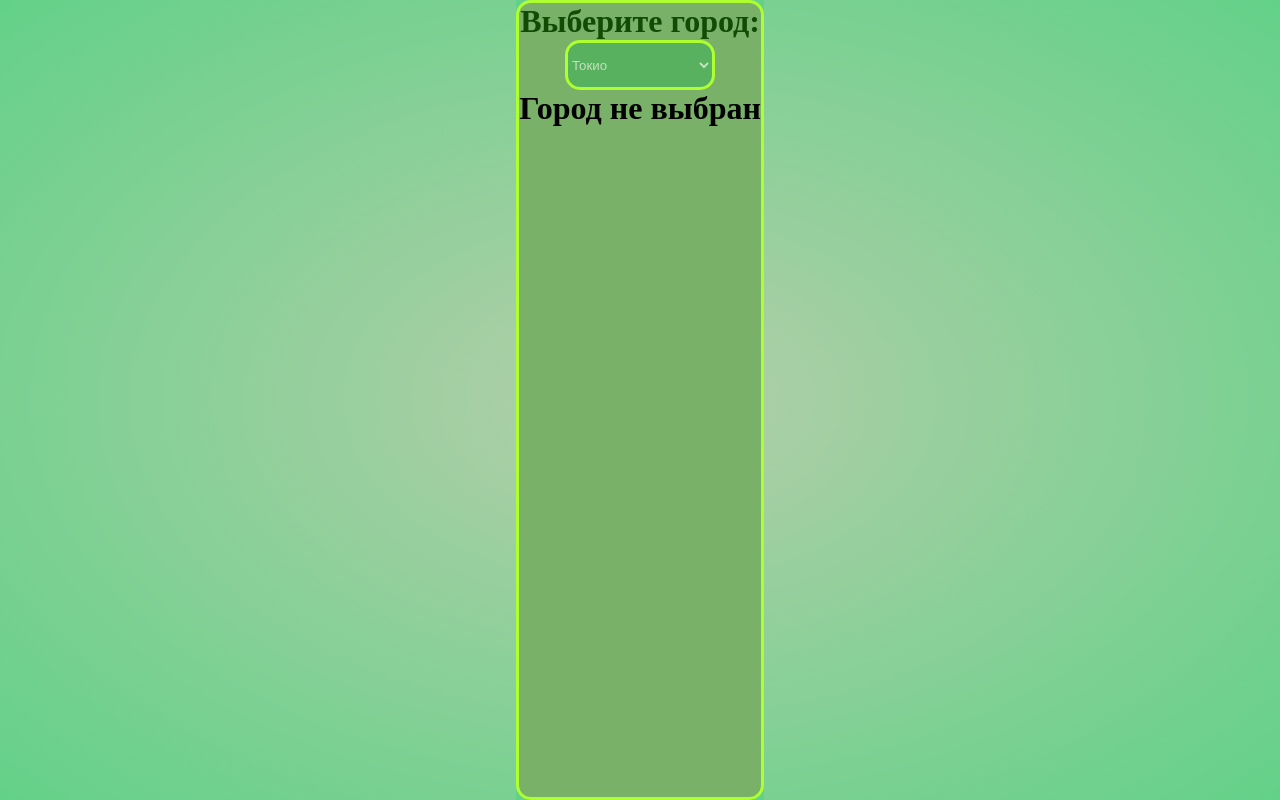
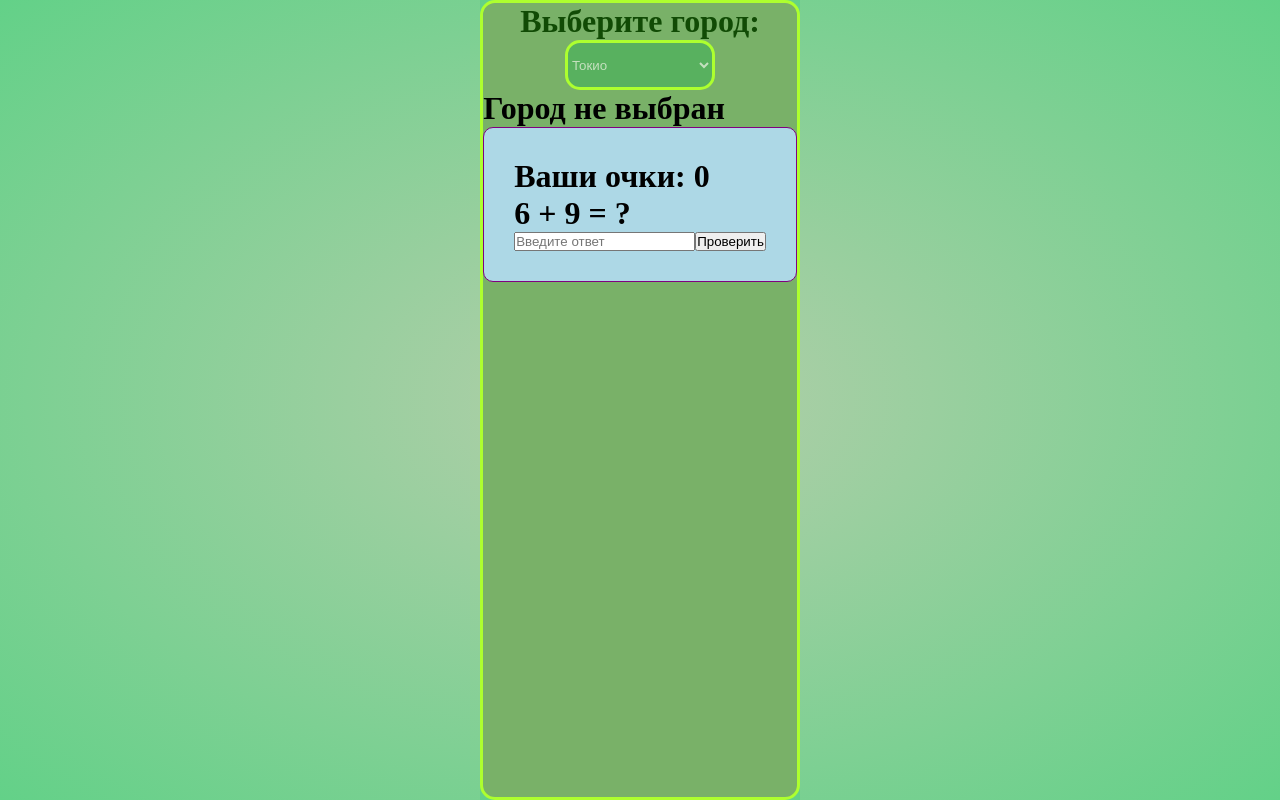
Before and after one commit to Natsaiev/HWReact, a React (Create React App) app: page / in a window 1280 px wide. Built offline with nearby package versions, Linux system fonts and the light colour scheme.

Commit message:
commit HW4

```diff
--- /dev/null
+++ b/src/app/Components/Answer.jsx
@@ -0,0 +1,25 @@
+import { useState } from "react";
+
+function Answer({ updatePoints, a, b }) {
+  const [userInput, setUserInput] = useState(null);
+
+  function handleChange(event) {
+    setUserInput(event.target.value);
+  }
+
+  function handleSubmit(event) {
+    event.preventDefault();
+    Number(userInput) === a + b ? updatePoints(+1) : updatePoints(-1);
+  }
+
+  return (
+    <div>
+      <form onSubmit={handleSubmit}>
+        <input placeholder="Введите ответ" onChange={handleChange}></input>
+        <button type="submit">Проверить</button>
+      </form>
+    </div>
+  );
+}
+
+export default Answer;
--- a/src/app/Components/App.jsx
+++ b/src/app/Components/App.jsx
@@ -2,7 +2,7 @@ import styles from "../styles/App.module.css";
 import { useState } from "react";
 import CitySelector from "./CitySelector";
 import CityCard from "./CityCard";
-
+import MathQuiz from "./MathQuiz"
 
 function App() {
   const [city, setCity] = useState();
@@ -15,6 +15,7 @@ function App() {
     <div className={styles.div}>
       <CitySelector updateCity={updateCity} />
       {city ? <CityCard city={city} /> : <h1>Город не выбран</h1>}
+      <MathQuiz/>
     </div>
 
   );
--- /dev/null
+++ b/src/app/Components/MathQuiz.jsx
@@ -0,0 +1,30 @@
+import { useState } from "react";
+import Answer from "./Answer";
+
+function MathQuiz() {
+  const a = Math.floor(Math.random() * 10);
+  const b = Math.floor(Math.random() * 10);
+
+  const [points, setPoints] = useState(0);
+
+  function updatePoints(value) {
+    setPoints((prevPoints) => prevPoints + value);
+  }
+
+  return (
+    <div
+      style={{
+        background: "lightblue",
+        border: "1px solid purple",
+        borderRadius: "10px",
+        padding: "30px",
+      }}
+    >
+      <h1>Ваши очки: {points}</h1>
+      <h1>{`${a} + ${b} = ?`}</h1>
+      <Answer a={a} b={b} updatePoints={updatePoints} />
+    </div>
+  );
+}
+
+export default MathQuiz;
```
Also changed, not shown: src/app/Components/App.css (added, +8 -0 lines).
